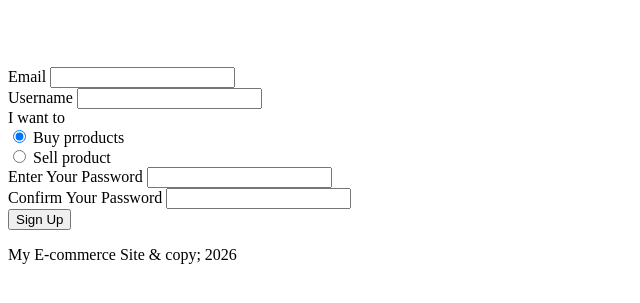
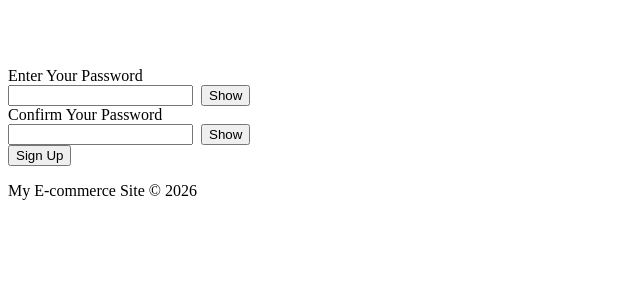
Before and after one commit to debrah63/FlaskE-commerceWebsite, a Flask app: page /sign-up in a window 1280 px wide. Shown: the part 26-329 px from the top of the page, without its empty margins (0-640 px from the left). Run offline with Flask 3, Linux system fonts and the light colour scheme; some libraries are stand-ins or nearby versions.

Commit message:
Add password show/hide to signup and login

```diff
--- a/website/__init__.py
+++ b/website/__init__.py
@@ -41,4 +41,7 @@ def create_app():
     from .admin import admin
     app.register_blueprint(admin, url_prefix='/')
 
+    from .seller import seller
+    app.register_blueprint(seller, url_prefix='/')
+
     return app
--- a/website/forms.py
+++ b/website/forms.py
@@ -1,12 +1,25 @@
 from flask_wtf import FlaskForm
 from wtforms import StringField, PasswordField, EmailField, SubmitField, RadioField
 from wtforms.validators import DataRequired, length, EqualTo
+from flask_wtf. file import FileField, FileRequired, FileAllowed
+from wtforms import FloatField, IntegerField, BooleanField
+from wtforms.validators import NumberRange
+
+
+class ProductForm(FlaskForm):
+    product_name = StringField('Product Name', validators=[DataRequired()])
+    current_price = FloatField('Current Price', validators=[DataRequired()])
+    previous_price = FloatField('Previous Price', validators=[DataRequired()])
+    in_stock = IntegerField('In stock', validators=[DataRequired(), NumberRange(min=0)])
+    product_picture = FileField('Product Picture', validators=[FileRequired(message='A product picture is required'),FileAllowed(['jpg', 'jpeg', 'png'], message='Images only (jpg, jpeg, png)')])
+    flash_sale = BooleanField('Flash Sale')
+    submit =SubmitField('Add Product')
 
 
 class SignUpForm(FlaskForm):
     email = EmailField('Email', validators=[DataRequired()])
     username = StringField('Username', validators=[DataRequired(), length(min=5)])
-    role = RadioField('I want to', choices=[('buyer', 'Buy prroducts'), ('seller', 'Sell product')], default='buyer', validators=[DataRequired()])
+    role = RadioField('I want to', choices=[('buyer', 'Buy product'), ('seller', 'Sell product')], default='buyer', validators=[DataRequired()])
     password1 = PasswordField('Enter Your Password', validators=[DataRequired(), length(min=6)])
     password2 = PasswordField('Confirm Your Password', validators=[DataRequired(), length(min=6), EqualTo( 'password1', message= 'Passwords must match')])
     submit = SubmitField('Sign Up')
--- a/website/templates/base.html
+++ b/website/templates/base.html
@@ -2,7 +2,7 @@
 <html lang="en">
 <head>
     <meta charset="UTF-8">
-    <meta name="viewport" content="width=device-width, initial-scale=1.-0">
+    <meta name="viewport" content="width=device-width, initial-scale=1.0">
     <title>My E-commerce Site | {% block title %} {% endblock %}</title>
 </head>
 <body>
@@ -25,12 +25,28 @@
             <strong>{{ message }}</strong>
         </div>
     {% endfor %}
+
     {% block body %}
     {% endblock %}
 
     <footer>
-        <p>My E-commerce Site & copy; 2026</p>
+        <p>My E-commerce Site &copy; 2026</p>
     </footer>
+
+    <script>
+        function togglePassword(fieldId, buttonId) {
+            const field = document.getElementById(fieldId);
+            const button = document.getElementById(buttonId);
+
+            if (field.type === 'password') {
+                field.type = 'text';
+                button.textContent = 'Hide';
+            } else {
+                field.type = 'password';
+                button.textContent = 'Show';
+            }
+        }
+    </script>
 
 </body>
 </html>
--- a/website/templates/signup.html
+++ b/website/templates/signup.html
@@ -13,28 +13,11 @@
                 {{ form.hidden_tag() }}
 
  <div class="mb-3">
-                    {{ form.email.label }}
-                    {{ form.email(class="form-control") }}
+    {{ form.password1.label }}
+    <div style="display: flex; gap: 8px;">
+        {{ form.password1(class="form-control", id="password1-field") }}
+        <button type="button" id="toggle-password1" onclick="togglePassword('password1-field', 'toggle-password1')">Show</button>
     </div>
-
-                <div class="mb-3">
-                    {{ form.username.label }}
-                    {{ form.username(class="form-control") }}
-                </div>
-
-                <div class="mb-3">
-                    {{ form.role.label }}
-                    {% for subfield in form.role %}
-                        <div class="form-check">
-                            {{ subfield(class="form-check-input") }}
-                            {{ subfield.label(class="form-check-label") }}
-                        </div>
-                    {% endfor %}
-                </div>
-
-                <div class="mb-3">
-                    {{ form.password1.label }}
-                    {{ form.password1(class="form-control") }}
     {% for error in form.password1.errors %}
         <small class="text-danger">{{ error }}</small>
     {% endfor %}
@@ -42,7 +25,10 @@
 
 <div class="mb-3">
     {{ form.password2.label }}
-                    {{ form.password2(class="from-control") }}
+    <div style="display: flex; gap: 8px;">
+        {{ form.password2(class="form-control", id="password2-field") }}
+        <button type="button" id="toggle-password2" onclick="togglePassword('password2-field', 'toggle-password2')">Show</button>
+    </div>
     {% for error in form.password2.errors %}
         <small class="text-danger">{{ error }}</small>
     {% endfor %}
```
Also changed, not shown: website/seller.py (added, +56 -0 lines), website/templates/login.html (+5 -2 lines). Lines whose indentation alone changed are shown as unchanged.
